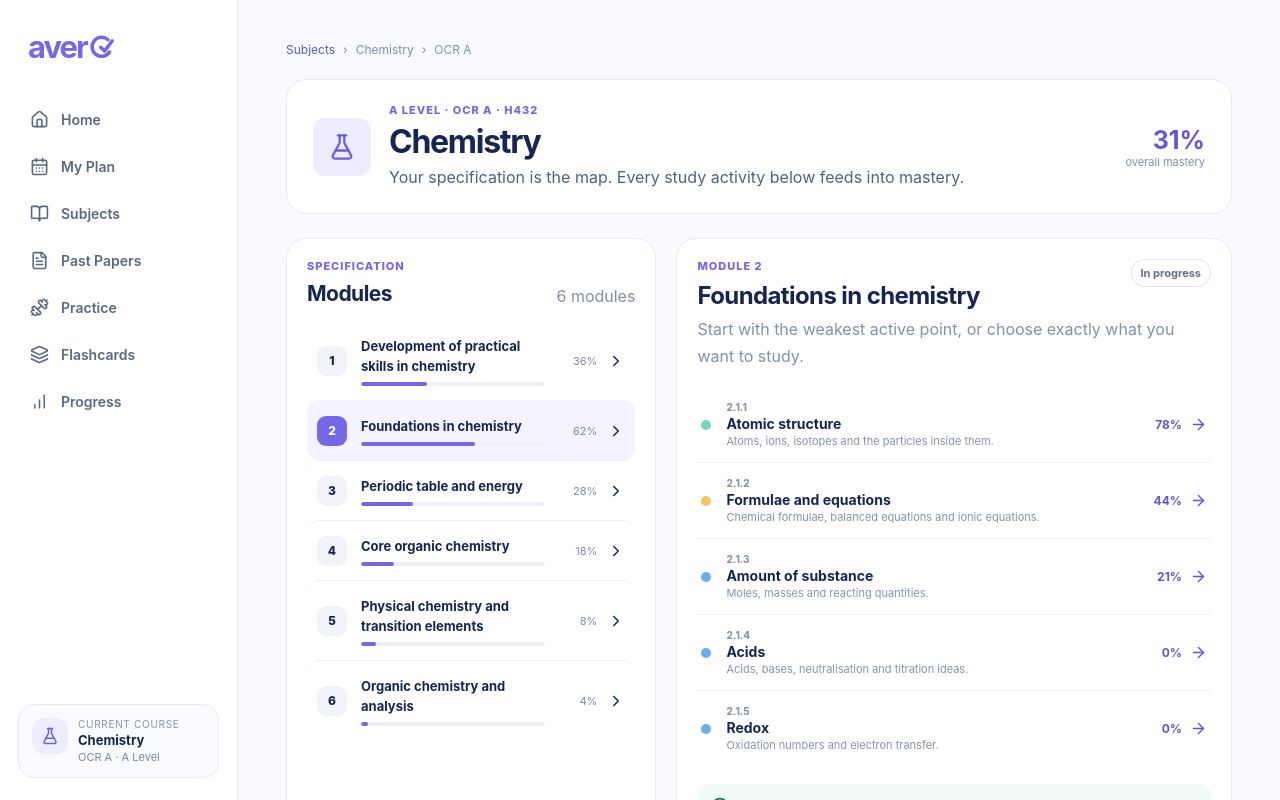
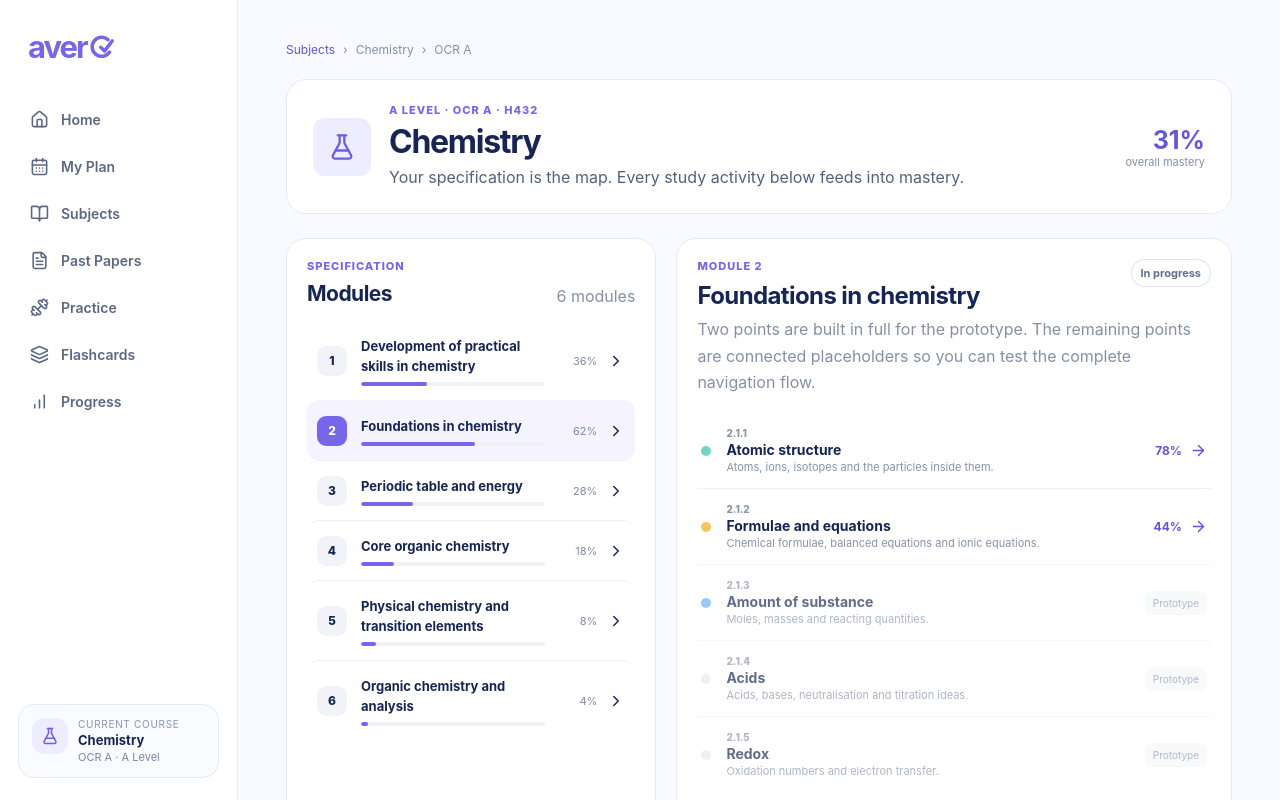
Before and after one commit to s19-netizen/avero, a Next.js app: page /chemistry/ocr-a in a window 1280 px wide. Shown: the top 800 px of the page. Built offline with nearby package versions, Linux system fonts and the light colour scheme.

Commit message:
Make all specification points navigable

```diff
--- a/app/chemistry/ocr-a/page.tsx
+++ b/app/chemistry/ocr-a/page.tsx
@@ -7,8 +7,22 @@ export default function ChemistryPage() {
     <div className="breadcrumbs"><Link href="/subjects">Subjects</Link><span>›</span><span>Chemistry</span><span>›</span><span>OCR A</span></div>
     <header className="subject-hero"><div className="subject-hero-icon"><FlaskConical size={28}/></div><div><span className="eyebrow">A Level · OCR A · H432</span><h1>Chemistry</h1><p>Your specification is the map. Every study activity below feeds into mastery.</p></div><div className="overall-mastery"><strong>31%</strong><span>overall mastery</span></div></header>
     <div className="chemistry-layout">
-      <section className="module-list"><div className="section-heading"><div><span className="eyebrow">Specification</span><h2>Modules</h2></div><span className="muted">6 modules</span></div>{modules.map(m => <div key={m.code} className={m.code === "2" ? "module-row selected" : "module-row"}><span className="module-number">{m.code}</span><div className="module-copy"><strong>{m.title}</strong><div className="progress-track compact"><span style={{width:`${m.mastery}%`}}/></div></div><span className="module-percent">{m.mastery}%</span><ChevronRight size={18}/></div>)}</section>
-      <section className="spec-panel"><div className="spec-panel-head"><div><span className="eyebrow">Module 2</span><h2>Foundations in chemistry</h2></div><span className="status-pill">In progress</span></div><p className="muted">Start with the weakest active point, or choose exactly what you want to study.</p><div className="spec-point-list">{foundationPoints.map(p => p.href ? <Link key={p.code} href={p.href} className="spec-point"><div className={p.mastery >= 70 ? "mastery-dot good" : p.mastery >= 35 ? "mastery-dot medium" : "mastery-dot low"}></div><div><span>{p.code}</span><strong>{p.title}</strong><small>{p.summary}</small></div><div className="spec-score"><strong>{p.mastery}%</strong><ArrowRight size={17}/></div></Link> : <div key={p.code} className="spec-point placeholder"><div className={p.mastery ? "mastery-dot low" : "mastery-dot empty"}></div><div><span>{p.code}</span><strong>{p.title}</strong><small>{p.summary}</small></div><div className="placeholder-label">Coming next</div></div>)}</div><div className="module-goal"><CheckCircle2 size={20}/><div><strong>Module goal</strong><p>Secure the first two foundations, then Avero will open the next priority sequence.</p></div></div></section>
+      <section className="module-list">
+        <div className="section-heading"><div><span className="eyebrow">Specification</span><h2>Modules</h2></div><span className="muted">6 modules</span></div>
+        {modules.map(m => <div key={m.code} className={m.code === "2" ? "module-row selected" : "module-row"}><span className="module-number">{m.code}</span><div className="module-copy"><strong>{m.title}</strong><div className="progress-track compact"><span style={{width:`${m.mastery}%`}}/></div></div><span className="module-percent">{m.mastery}%</span><ChevronRight size={18}/></div>)}
+      </section>
+      <section className="spec-panel">
+        <div className="spec-panel-head"><div><span className="eyebrow">Module 2</span><h2>Foundations in chemistry</h2></div><span className="status-pill">In progress</span></div>
+        <p className="muted">Two points are built in full for the prototype. The remaining points are connected placeholders so you can test the complete navigation flow.</p>
+        <div className="spec-point-list">
+          {foundationPoints.map(p => <Link key={p.code} href={p.href!} className={p.status === "placeholder" ? "spec-point placeholder" : "spec-point"}>
+            <div className={p.mastery >= 70 ? "mastery-dot good" : p.mastery >= 35 ? "mastery-dot medium" : p.mastery > 0 ? "mastery-dot low" : "mastery-dot empty"}></div>
+            <div><span>{p.code}</span><strong>{p.title}</strong><small>{p.summary}</small></div>
+            {p.status === "placeholder" ? <div className="placeholder-label">Prototype</div> : <div className="spec-score"><strong>{p.mastery}%</strong><ArrowRight size={17}/></div>}
+          </Link>)}
+        </div>
+        <div className="module-goal"><CheckCircle2 size={20}/><div><strong>Prototype goal</strong><p>Use 2.1.1 and 2.1.2 to test the full Learn → Recall → Practise → Exam → Master experience, then move through the connected placeholder pages.</p></div></div>
+      </section>
     </div>
   </div>;
 }
```
